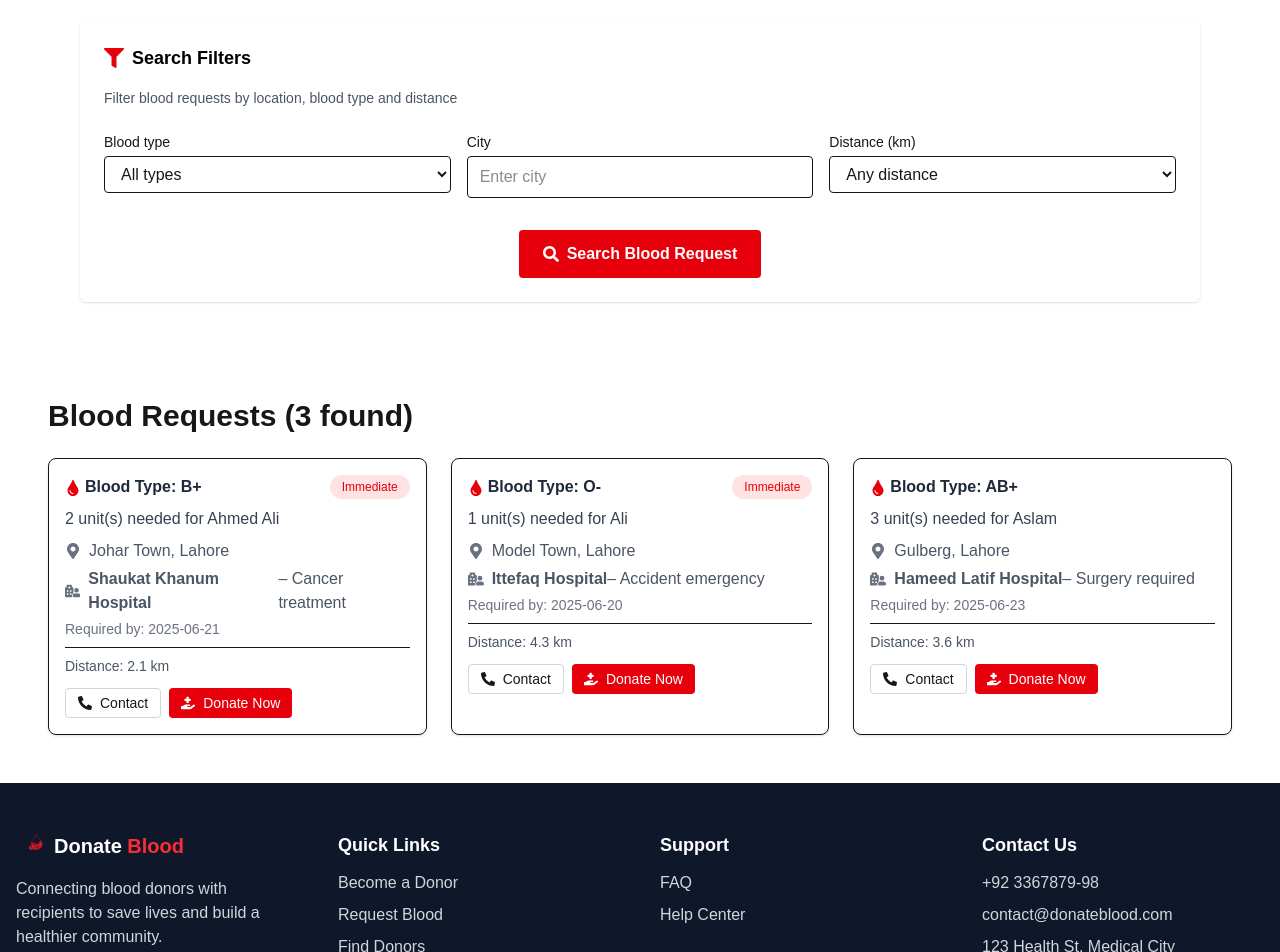
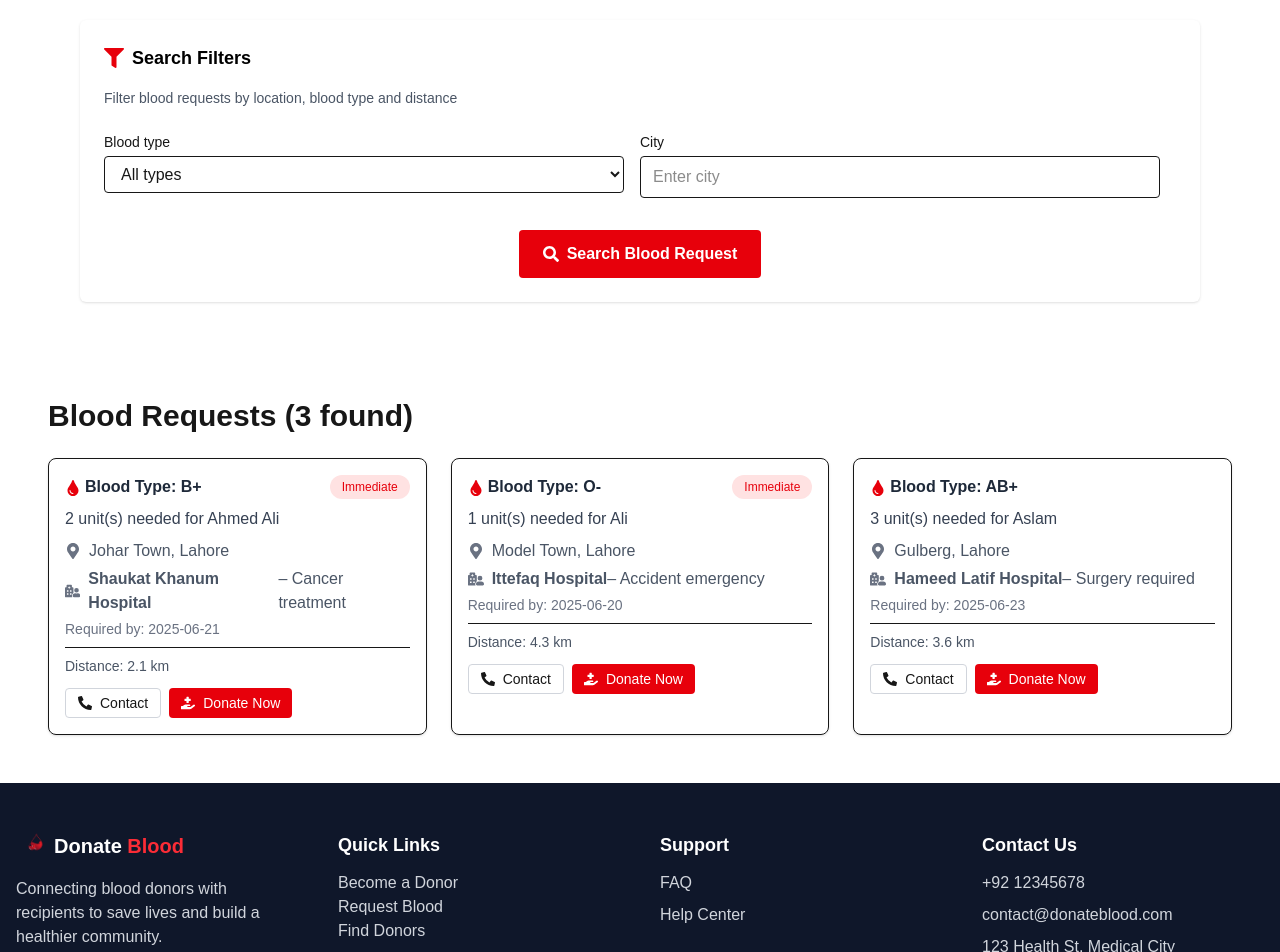
Before and after one commit to Msherazkhan801/donate-blood, a Next.js app: page /find-donor in a window 1280 px wide. Shown: the part 220-1172 px from the top of the page. Built offline with nearby package versions, Linux system fonts and the light colour scheme.

Commit message:
footer section links are done

```diff
--- a/src/app/donate-blood/page.js
+++ b/src/app/donate-blood/page.js
@@ -31,6 +31,8 @@ const Page = () => {
   const handleSubmit = (e) => {
     e.preventDefault()
     console.log('Submitted data:', formData)
+    toast.success(' successfully!')
+
 
     // You can now send `formData` via fetch/axios to your API
     // fetch('/api/submit', { method: 'POST', body: JSON.stringify(formData) })
@@ -93,8 +95,8 @@ const Page = () => {
             <Section title="Address Information" icon={<FaMapMarkerAlt />} description="Your location helps us match you with nearby recipients">
               <Input name="address" value={formData.address} onChange={handleChange} placeholder="Street Address *" />
               <Input name="city" value={formData.city} onChange={handleChange} placeholder="City *" />
-              <Input name="state" value={formData.state} onChange={handleChange} placeholder="State *" />
-              <Input name="zip" value={formData.zip} onChange={handleChange} placeholder="ZIP Code *" />
+              {/* <Input name="state" value={formData.state} onChange={handleChange} placeholder="State *" />
+              <Input name="zip" value={formData.zip} onChange={handleChange} placeholder="ZIP Code *" /> */}
             </Section>
 
             {/* Emergency Contact */}
--- a/src/app/find-donor/page.js
+++ b/src/app/find-donor/page.js
@@ -52,13 +52,13 @@ export default function FindDonorPage() {
     const filtered = requests.filter((req) => {
       const matchBlood = bloodType === '' || bloodType === 'All types' || req.bloodType === bloodType
       const matchCity = city === '' || req.location.toLowerCase().includes(city.toLowerCase())
-      const matchDistance = distance === '' || parseFloat(req.distance) <= parseFloat(distance)
+      // const matchDistance = distance === '' || parseFloat(req.distance) <= parseFloat(distance)
 
-      return matchBlood && matchCity && matchDistance
+      return matchBlood && matchCity
     })
 
     setFilteredRequests(filtered)
-      toast.success(' successfully!')
+
   }
 
   return (
@@ -82,7 +82,7 @@ export default function FindDonorPage() {
           <p className="text-gray-600 mb-6 text-sm">Filter blood requests by location, blood type and distance</p>
 
           {/* Filters Grid */}
-          <form className="grid gap-4 md:grid-cols-3" onSubmit={handleSearch}>
+          <form className="grid gap-4 md:grid-cols-2" onSubmit={handleSearch}>
             <div>
               <label htmlFor="bloodType" className="block font-medium text-sm mb-1">Blood type</label>
               <select
@@ -113,21 +113,6 @@ export default function FindDonorPage() {
                 placeholder="Enter city"
                 className="w-full border rounded px-3 py-2 focus:outline-none focus:ring-2 focus:ring-red-600"
               />
-            </div>
-
-            <div>
-              <label htmlFor="distance" className="block font-medium text-sm mb-1">Distance (km)</label>
-              <select
-                id="distance"
-                value={distance}
-                onChange={(e) => setDistance(e.target.value)}
-                className="w-full border rounded px-3 py-2 focus:outline-none focus:ring-2 focus:ring-red-600"
-              >
-                <option value="">Any distance</option>
-                <option value="2">Within 2 km</option>
-                <option value="5">Within 5 km</option>
-                <option value="10">Within 10 km</option>
-              </select>
             </div>
 
             <div className="md:col-span-3 flex justify-center mt-4">
--- a/src/app/request-blood/page.js
+++ b/src/app/request-blood/page.js
@@ -79,8 +79,8 @@ const Page = () => {
             <Section title="Address Information" icon={<FaMapMarkerAlt />} description="Patient's location for proximity matching">
               <Input name="address" value={formData.address} onChange={handleChange} placeholder="Street Address *" />
               <Input name="city" value={formData.city} onChange={handleChange} placeholder="City *" />
-              <Input name="state" value={formData.state} onChange={handleChange} placeholder="State *" />
-              <Input name="zip" value={formData.zip} onChange={handleChange} placeholder="ZIP Code *" />
+              {/* <Input name="state" value={formData.state} onChange={handleChange} placeholder="State *" />
+              <Input name="zip" value={formData.zip} onChange={handleChange} placeholder="ZIP Code *" /> */}
             </Section>
 
             <div className="text-center mt-6">
--- a/src/components/CallToAction.js
+++ b/src/components/CallToAction.js
@@ -1,5 +1,6 @@
-'use client'
-import { FaUsers, FaAward } from 'react-icons/fa'
+"use client";
+import Link from "next/link";
+import { FaUsers, FaAward } from "react-icons/fa";
 
 export default function CallToAction() {
   return (
@@ -8,21 +9,25 @@ export default function CallToAction() {
         Ready to Save Lives?
       </h2>
       <p className="text-lg max-w-2xl mx-auto mb-10">
-        Join thousands of donors who have already made a difference. Your donation
-        could be the gift of life someone desperately needs.
+        Join thousands of donors who have already made a difference. Your
+        donation could be the gift of life someone desperately needs.
       </p>
 
       <div className="flex flex-col md:flex-row justify-center gap-6">
-        <button className="flex items-center gap-2 bg-white text-black px-6 py-3 rounded shadow hover:bg-gray-100 transition font-semibold">
-          <FaUsers className="text-xl" />
-          Find Blood Donors
-        </button>
-
+        <Link href="/find-donor" className="hover:text-red-600">
+          {" "}
+          <button className="flex items-center gap-2 bg-white text-black px-6 py-3 rounded shadow hover:bg-gray-100 transition font-semibold">
+            <FaUsers className="text-xl" />
+            Find Blood Donors
+          </button>
+        </Link>
+        <Link href="/donate-blood" className="cursor-pointer hover:text-red-600">
         <button className="flex items-center gap-2 bg-white text-black px-6 py-3 rounded shadow hover:bg-gray-100 transition font-semibold">
           <FaAward className="text-xl" />
           Register as Donor
         </button>
+        </Link>
       </div>
     </section>
-  )
+  );
 }
--- a/src/components/Footer.js
+++ b/src/components/Footer.js
@@ -1,6 +1,7 @@
 'use client'
 import { FaCopyright } from 'react-icons/fa'
 import Image from 'next/image'
+import Link from 'next/link'
 
 export default function Footer() {
   return (
@@ -21,9 +22,9 @@ export default function Footer() {
         <div>
           <h3 className="text-lg font-semibold mb-3">Quick Links</h3>
           <ul className="text-gray-300 space-y-2">
-            <li>Become a Donor</li>
-            <li>Request Blood</li>
-            <li>Find Donors</li>
+           <Link href='/donate-blood ' className=''> <li>Become a Donor</li></Link>
+             <Link href='/request-blood' className=''><li>Request Blood</li></Link>
+             <Link href='/find-donor' className=''> <li>Find Donors</li></Link>
           </ul>
         </div>
 
@@ -41,7 +42,7 @@ export default function Footer() {
         <div>
           <h3 className="text-lg font-semibold mb-3">Contact Us</h3>
           <ul className="text-gray-300 space-y-2">
-            <li>+92 3367879-98</li>
+            <li>+92 12345678</li>
             <li>contact@donateblood.com</li>
             <li>123 Health St, Medical City</li>
           </ul>
```
